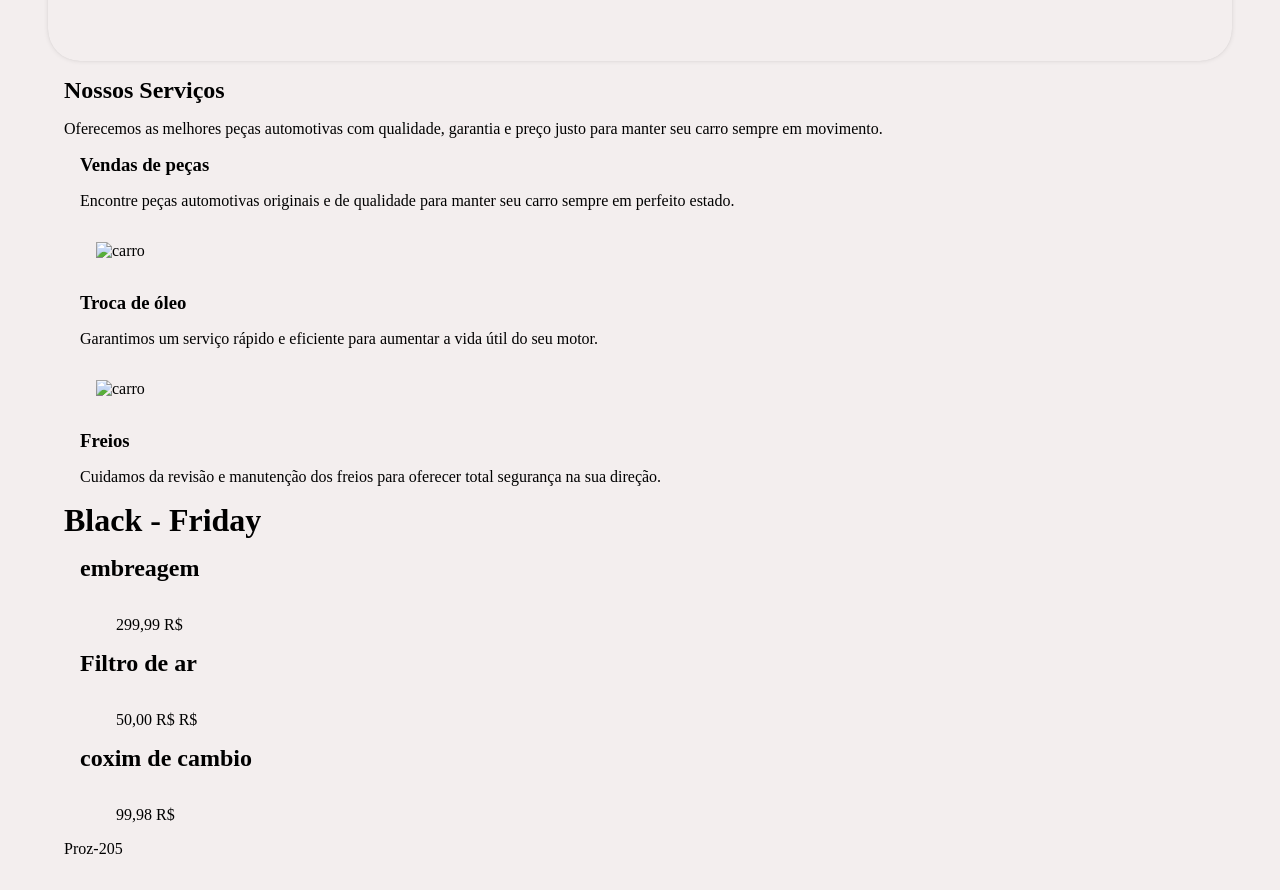
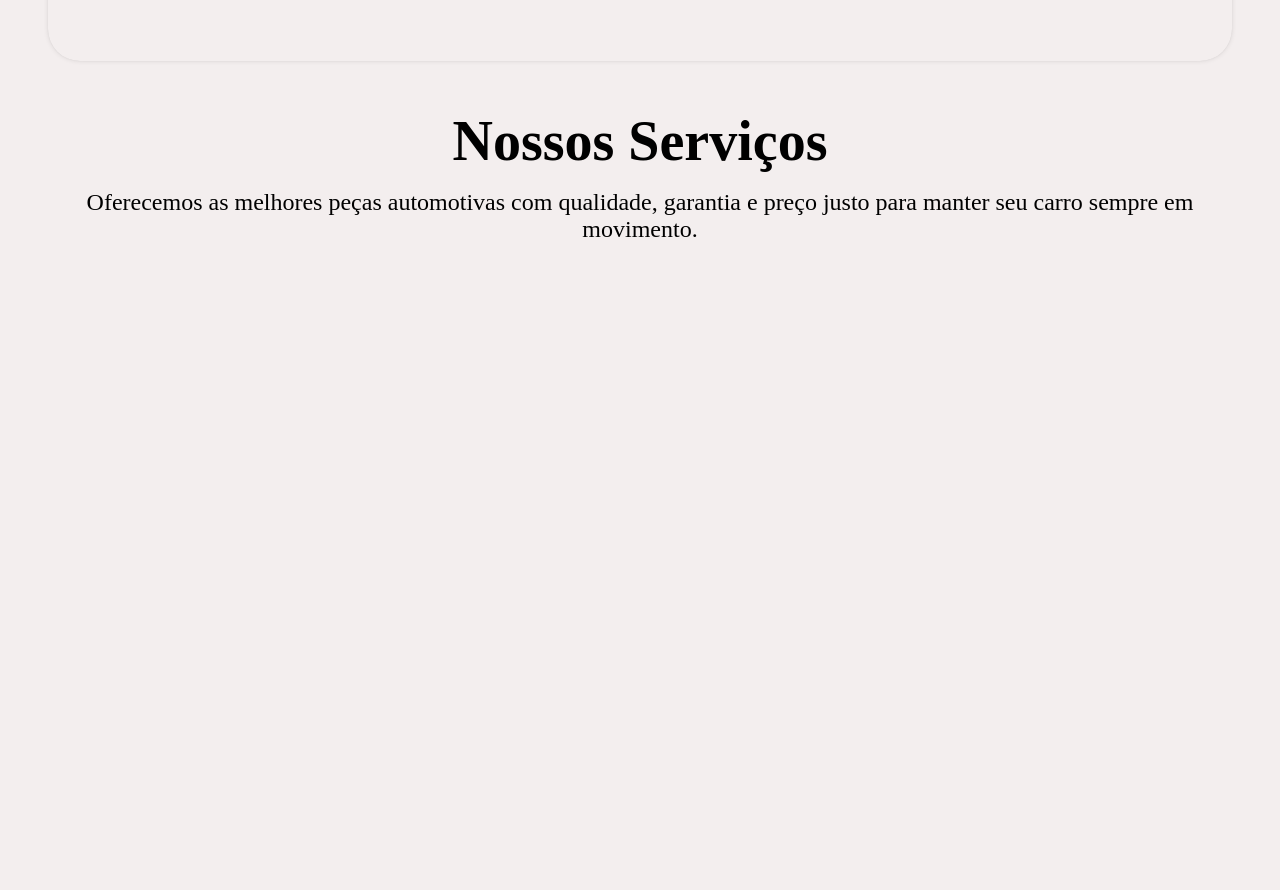
Before and after one commit to yJeanx11x/projeto-principal, a plain HTML site: page webjs-bot/index.html in a window 1280 px wide. Shown: the part 1090-1980 px from the top of the page. After the commit the page ends 1397 px from the top, so only its background shows below. Drawn offline with Linux system fonts and the light colour scheme.

Commit message:
melhorias no cabeçalho é criando a aba de serviços

```diff
--- a/webjs-bot/index.html
+++ b/webjs-bot/index.html
@@ -7,6 +7,7 @@
   <meta name="viewport" content="width=device-width, initial-scale=1.0">
   <title>Autocarro</title>
   <link rel="stylesheet" href="src/style/index.css">
+  <link rel="shortcut icon" href="src/img/car-svgrepo-com.svg" type="image/x-icon">
 </head>
 
 <body>
@@ -15,6 +16,13 @@
   <section class="cabecalho">
     <a href="#"><img src="src/img/car-svgrepo-com.svg" alt="carro"></a>
     <h1>Autocarro</h1>
+
+<ul>
+  <li><a href="#">HOME</a></li>
+  <li><a href="#">SERVIÇOS</a></li>
+  <li><a href="#">PROMOÇÃO</a></li>
+</ul>
+
   </section>
 
   <!-- Seção Inicial -->
@@ -29,73 +37,35 @@
         Atendimento automotivo personalizado para ajudar você a cuidar do seu carro com qualidade e segurança.
         Agende sua revisão agora e comece a dirigir com mais confiança e tranquilidade.
       </p>
+
       <a href="#">
         <input type="button" value="Fale Conosco">
       </a>
     </div>
-
-
-
     <section class="fotoPrincipal">
     <div>
       <img src="src/img/engine-4586782_1920.jpg" alt="Fto" srcset="">
     </div>
 
+
+
 </section>
   </section>
 
  <!-- Serviços -->
-  <div class="Ser">
+<section class="servicos">
+
+  <div class="ser">
     <h2>Nossos Serviços</h2>
+
     <p>Oferecemos as melhores peças automotivas com qualidade, garantia e preço justo para manter seu carro sempre em movimento.</p>
-  </div>
-  <div class="cards-container">
-    <div class="bloco1">
 
-      <h3>Vendas de peças</h3>
-      <p>Encontre peças automotivas originais e de qualidade para manter seu carro sempre em perfeito estado.</p>
   </div>
 
-    <div class="bloco1">
-      <div class="ion"><img src="/arquivos/img/icone_carro.png" alt="carro"></div>
-      <h3>Troca de óleo</h3>
-      <p>Garantimos um serviço rápido e eficiente para aumentar a vida útil do seu motor.</p>
-    </div>
+</section>
 
-    <div class="bloco1">
-      <div class="ion"><img src="/arquivos/img/icone_carro.png" alt="carro"></div>
-      <h3>Freios</h3>
-      <p>Cuidamos da revisão e manutenção dos freios para oferecer total segurança na sua direção.</p>
-    </div>
-  </div>
-<div class="rodape">
-  <h1>Black - Friday</h1>
-</div>
-  <!-- Conteúdo final -->
-  <div class="container-2">
-    <div class="embreagem">
-      <h2>embreagem</h2>
-      <img src="/arquivos/img/embreagem.webp" alt="">
-      <span class="bold2">299,99 R$</span>
-    </div>
 
-    <div class="filtro-de-ar">
-      <h2>Filtro de ar</h2>
-      <img src="/arquivos/img/filtro de ar.webp" alt="">
-      <span class="bold2">50,00 R$ R$</span>
-    </div>
 
-    <div class="espelho">
-      <h2>coxim de cambio</h2>
-   <img src="/arquivos/img/coxim de cambio.webp" alt="">
-       <span class="bold2">99,98 R$</span>
-    </div>
-  </div>
-
-  <!-- Rodapé -->
-  <div class="container-3">
-    <span class="bold3">Proz-205</span>
-  </div>
 
 </body>
 
--- a/webjs-bot/src/style/cabecalho.css
+++ b/webjs-bot/src/style/cabecalho.css
@@ -1,14 +1,28 @@
-.cabecalho{
+.cabecalho {
     display: flex;
-
     align-items: center;
 
-img{
-    width: 2rem;
-}
+    img {
+        width: 2rem;
+    }
 
-    h1{
+    h1 {
         font-size: 28pt;
         text-align: center;
     }
+
+    ul {
+        display: flex;
+        align-items: center;
+        margin-left: auto;
+        transition: 1s ease-in-out;
+        color: rgba(211, 209, 209, 0.644);
+
+        li:hover {
+            text-decoration: overline;
+            transition: 1s ease;
+
+        }
+    }
+
 }
--- a/webjs-bot/src/style/config.css
+++ b/webjs-bot/src/style/config.css
@@ -10,3 +10,6 @@ a{
   text-decoration: none;
 
 }
+li{
+  list-style: none;
+}
--- a/webjs-bot/src/style/index.css
+++ b/webjs-bot/src/style/index.css
@@ -1,3 +1,4 @@
 @import url(config.css);
 @import url(cabecalho.css);
 @import url(main.css);
+@import url(servicos.css);
--- /dev/null
+++ b/webjs-bot/src/style/servicos.css
@@ -0,0 +1,18 @@
+.servicos {
+    display: flex;
+    flex-wrap: wrap;
+    justify-content: center;
+    margin: auto;
+    text-align: center;
+
+    .ser {
+        h2 {
+
+            font-size: 42pt;
+        }
+
+        p {
+            font-size: 18pt;
+        }
+    }
+}
```
Lines whose indentation alone changed are shown as unchanged.
